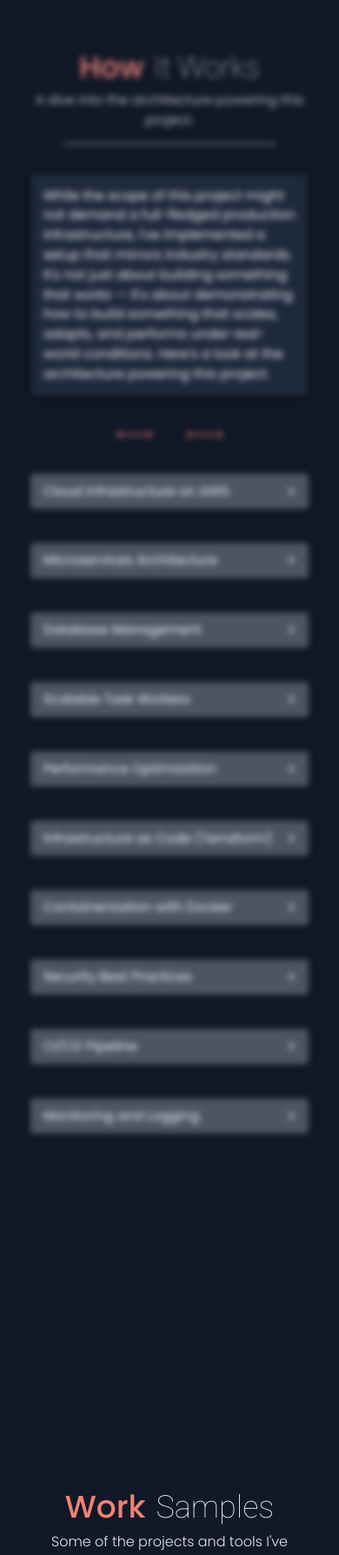
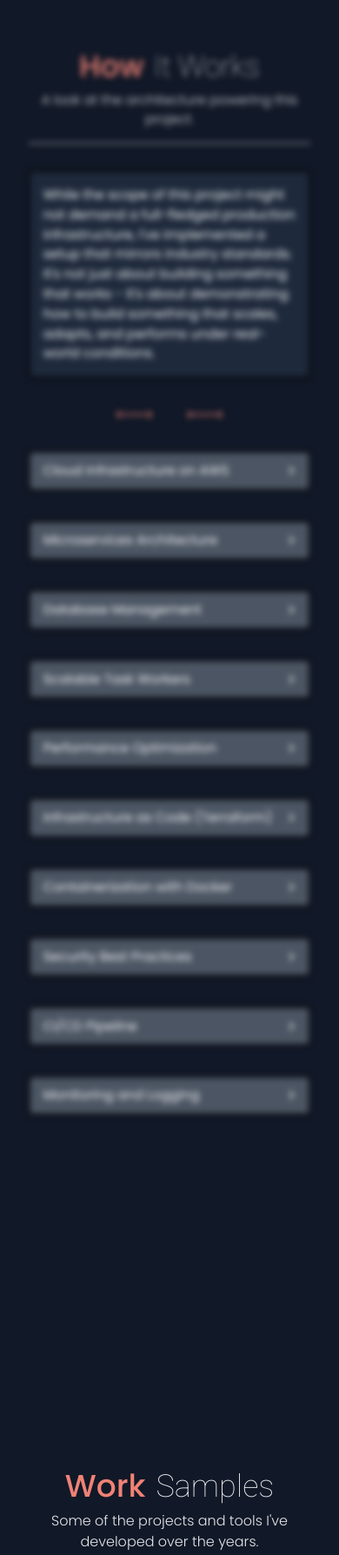
Before and after one commit to PixelOmen/portfolio_site, a React (Vite) app in the folder EA_Portfolio/: page /demos in a window 390 px wide. Shown: the part 2104-3892 px from the top of the page at 87% size. Built offline with nearby package versions, Linux system fonts and the light colour scheme; no server answers.

Commit message:
chore: minor mobile styling tweaks

```diff
--- a/EA_Portfolio/src/sections/aboutSection/AboutSection.tsx
+++ b/EA_Portfolio/src/sections/aboutSection/AboutSection.tsx
@@ -44,7 +44,7 @@ export default function AboutSection({ scrollState, className = ''}: AboutSectio
             <div className="mt-2 px-2 text-base sm:text-lg font-light font-sans text-gray-200 ">
               Who am I? What do I do? What is this site? Why am I asking so many questions?
             </div>
-            <hr className="block mx-auto mt-4 w-3/4"/>
+            <hr className="block mx-auto mt-4 px-2 sm:w-3/4"/>
             <div className="mt-10 p-6 sm:p-10 mx-auto text-base sm:text-xl text-slate-200 text-left font-light bg-slate-800 rounded-md border-2 border-black">
               <p className="mb-4">
                 Hello and welcome! &#9995;
--- a/EA_Portfolio/src/sections/demoSection/DemoSection.tsx
+++ b/EA_Portfolio/src/sections/demoSection/DemoSection.tsx
@@ -45,7 +45,7 @@ export default function DemoSection( {scrollState}: DemoSectionProps ) {
         <div className="mt-2 px-2 text-base sm:text-lg font-light font-sans text-gray-200">
           Live demos showcasing the integration of various services and tech stacks.
         </div>
-        <hr className="mx-auto mt-4 block w-3/4"/>
+        <hr className="block mx-auto mt-4 px-2 sm:w-3/4"/>
       </div>
 
 
--- a/EA_Portfolio/src/sections/howItWorksSection/HowItWorksSection.tsx
+++ b/EA_Portfolio/src/sections/howItWorksSection/HowItWorksSection.tsx
@@ -25,14 +25,14 @@ export default function AboutSection({
           How
           <span className="ml-3 font-thin text-gray-200 font-roboto">It Works</span>
           <div className="mt-2 px-2 text-base sm:text-lg font-light font-sans text-gray-200 ">
-            A dive into the architecture powering this project.
+            A look at the architecture powering this project.
           </div>
-          <hr className="block mx-auto mt-4 w-3/4"/>
+          <hr className="block mx-auto mt-4 px-2 sm:w-3/4"/>
         </div>
 
         <ExpandContextProvider>
           <div className="p-4 sm:p-6 bg-slate-800 rounded-md border-2 border-black">
-            While the scope of this project might not demand a full-fledged production infrastructure, I've implemented a setup that mirrors industry standards. It's not just about building something that works — it's about demonstrating how to build something that scales, adapts, and performs under real-world conditions. Here's a look at the architecture powering this project.
+            While the scope of this project might not demand a full-fledged production infrastructure, I've implemented a setup that mirrors industry standards. It's not just about building something that works - it's about demonstrating how to build something that scales, adapts, and performs under real-world conditions.
           </div>
           <div className="flex justify-center gap-10 mt-8 text-[#EF8275] font-bold">
               <ContextButtons/>
@@ -104,19 +104,19 @@ function ContextButtons() {
   return (
     <>
       <button
+        onClick={() => setValues(true)}
+        title="Expand All"
+        className="hover:scale-x-125 transition-all active:scale-x-100"
+      >
+        {"<--->"}
+      </button>
+      <button
         onClick={() => setValues(false)}
         title="Collapse All"
         className="hover:scale-x-75 transition-all active:scale-x-100"
       >
         {">---<"}
       </button>
-      <button
-        onClick={() => setValues(true)}
-        title="Expand All"
-        className="hover:scale-x-125 transition-all active:scale-x-100"
-      >
-        {"<--->"}
-      </button>
     </>
   )
 }
--- a/EA_Portfolio/src/sections/workSection/WorkSection.tsx
+++ b/EA_Portfolio/src/sections/workSection/WorkSection.tsx
@@ -246,7 +246,7 @@ export default function WorkSection({ scrollState, className = ''}: WorkSectionP
           <div className="mt-2 px-2 text-base sm:text-lg font-light font-sans text-gray-200 ">
             Some of the projects and tools I've developed over the years.
           </div>
-          <hr className="block mx-auto mt-4 w-3/4"/>
+          <hr className="block mx-auto mt-4 px-2 sm:w-3/4"/>
         </div>
 
 
```
